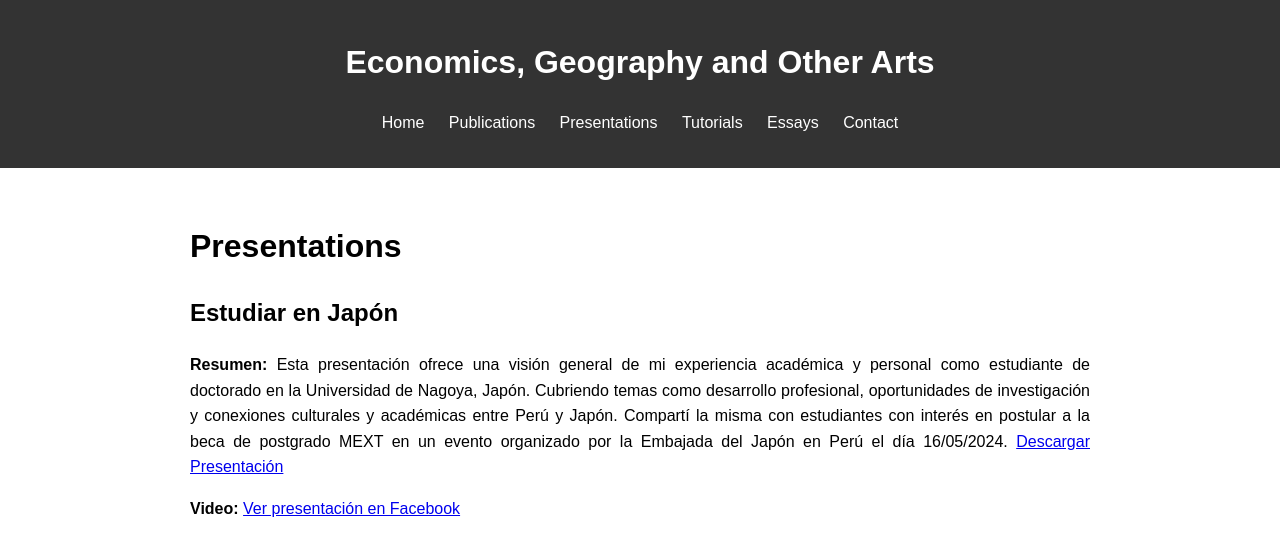
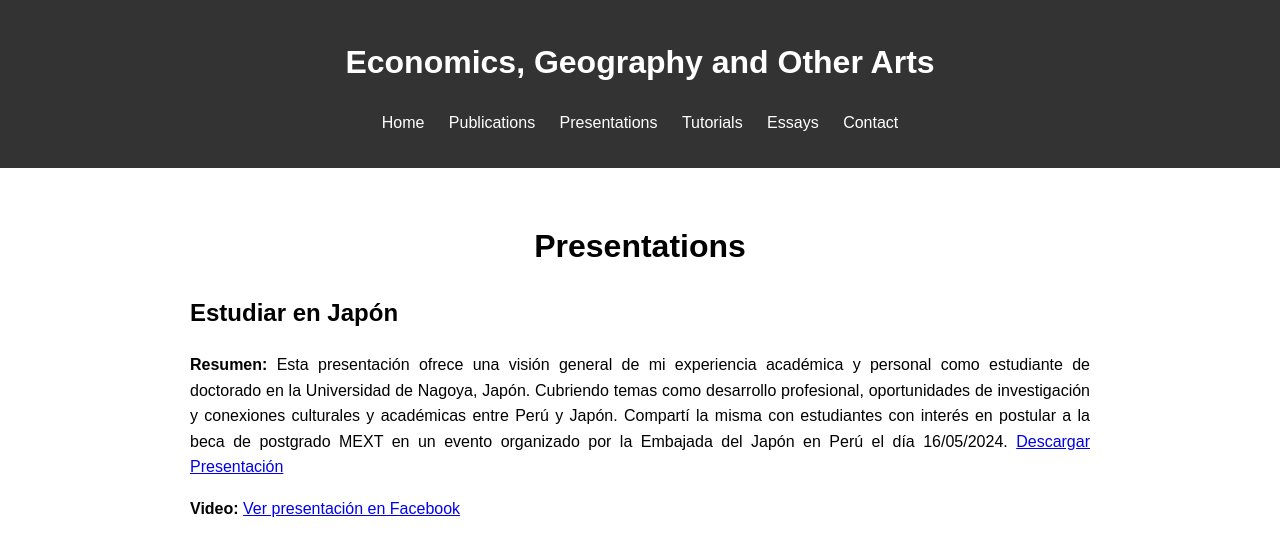
Before and after one commit to Favioleiva/favioleiva.github.io, a Jekyll site: the page built from presentations.md, in a window 1280 px wide. Shown: the top 556 px of the page. Built offline with Jekyll 4.4.1, drawn with Linux system fonts in a browser that asks for light colours; nearby versions of some CDN libraries.

```diff
--- a/presentations.md
+++ b/presentations.md
@@ -3,7 +3,7 @@ layout: default
 title: "Presentations"
 permalink: /presentations/
 ---
-# Presentations
+<center> <h1>Presentations</h1> </center>
 
 ## Estudiar en Japón
 
```
